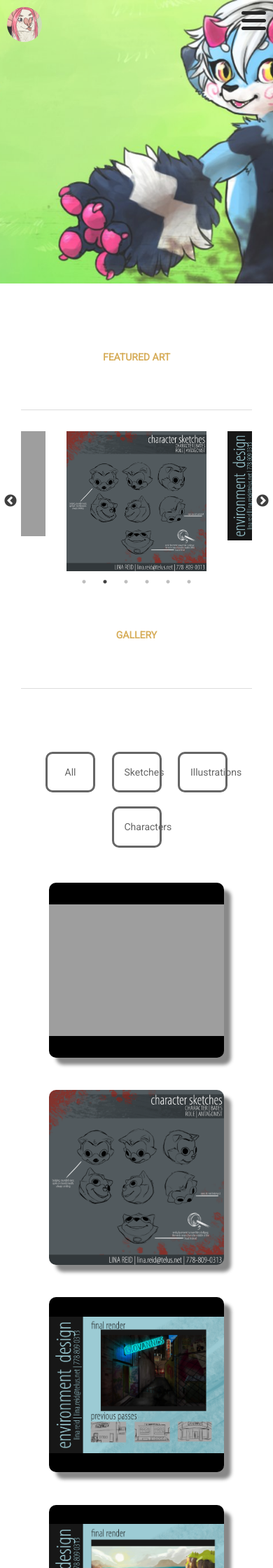
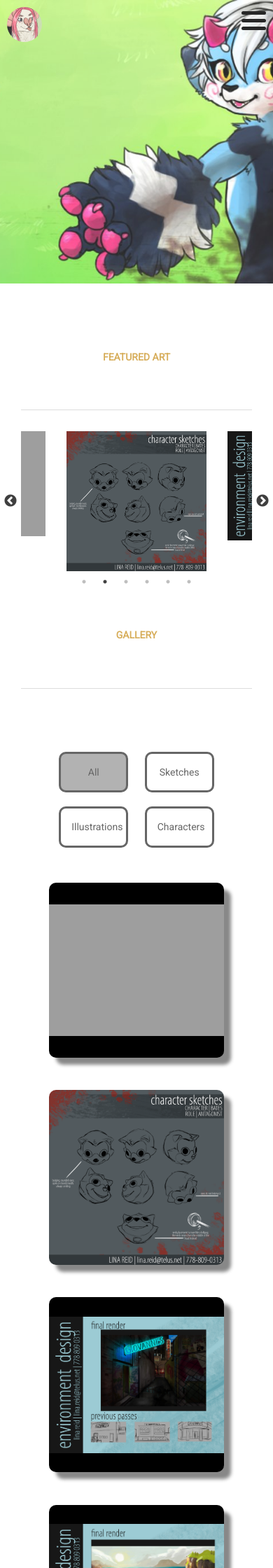
Before and after one commit to MilkSage/milksage.github.io, a Jekyll site: the page built from gallery.html, in a window 390 px wide. Shown: the top 2240 px of the page at 70% size. Built offline with Jekyll 4.4.1, drawn with Linux system fonts in a browser that asks for light colours; nearby versions of some CDN libraries.

Commit message:
added filtering

```diff
--- a/_data/settings.yml
+++ b/_data/settings.yml
@@ -71,7 +71,7 @@
 projects:
 - {name: 'Elliot Reference Sheet (Full) 2017', category: 'characters', folder: 'elliot', description: 'An updated ref from the previously uploaded not too long ago. All the information is the same, and relative stuff, with newly added color swatch, expressions, and a render with detail.'}
 - {name: 'Bates Head', category: 'sketches', folder: 'bates', description: 'Quia voluptas sit aspernatur aut odit aut fugit, sed quia consequuntur magni dolores eos qui ratione voluptatem sequi nesciunt.'}
-- {name: 'Exterior - Giovanni&#39;s', category: 'characters', folder: 'env2', description: 'An exterior drawing of something kind of Tir and Stolerish. Gritty section of the city, back door kind of thing to some grody club or bar.'}
+- {name: 'Exterior - Giovanni&#39;s', category: 'illustrations', folder: 'env2', description: 'An exterior drawing of something kind of Tir and Stolerish. Gritty section of the city, back door kind of thing to some grody club or bar.'}
 - {name: 'Exterior - Ocean', category: 'illustrations', folder: 'env1', description: 'I wanted to fix this and make some more beach, as it looks a little awkward, but overall I think it looks decent. It kind of looks like LoZ&#58; Wind Waker style or something because the colors are so bright.'}
 - {name: 'Bunko', category: 'characters', folder: 'bunko', description: 'Something I did for school. Thought I would share it here too since It turned out decently.'}
 - {name: 'Bates Ref 2017', category: 'characters', folder: 'bates2', description: 'I started working on Bates in 2015, and haven&#39;t uploaded anything to do with him yet. It&#39;s been kept relatively secret until I knew what to do with him. Maybe I will share some more information on him soon, but basically he exists in a semi surrealist universe in a circus - amusement park style place.'}
--- a/_includes/gallery.html
+++ b/_includes/gallery.html
@@ -1,6 +1,6 @@
 <section>
   <div class="container">
-  <div class="block-media-container">
+  <div class="block-media-container gallerycarousel">
     {{ site.data.settings.featuredTitle }}
     <div class="block-media">
       <div class="carousel-images slider-nav">
@@ -19,14 +19,14 @@
   </div>
   <div class="galleryContainer">
     <div class="buttonSection">
-      <div class="all filterbutton" id="all" onclick="showAll()">All</div>
-      <div class="filterbutton" onclick="showSketches()">Sketches</div>
-      <div class="filterbutton" onclick="showIllustrations()">Illustrations</div>
-      <div class="filterbutton" onclick="showCharacters()">Characters</div>
+      <div class="all filterbutton selected" id="all" onclick="showAll()">All</div>
+      <div class="showSketches filterbutton" onclick="showSketches()">Sketches</div>
+      <div class="showIllustrations filterbutton" onclick="showIllustrations()">Illustrations</div>
+      <div class="showCharacters filterbutton" onclick="showCharacters()">Characters</div>
     </div>
     {% for project in site.data.settings.projects %}
-    <a data-lightbox="image-1" id="gallery" class="{{ project.category }}" href="{{ site.github.url }}/assets/img/Home/{{ project.folder }}/thumb.png">
-      <div class="gallery" style="background-image: url({{ site.github.url }}/assets/img/Home/{{ project.folder }}/thumb.png)">
+    <a data-lightbox="{{ project.category }}" id="gallery" class="{{ project.category }}" href="{{ site.github.url }}/assets/img/Home/{{ project.folder }}/thumb.png">
+      <div class="gallery {{ project.category }}" style="background-image: url({{ site.github.url }}/assets/img/Home/{{ project.folder }}/thumb.png)">
       </div>
     </a>
     {% endfor %}
--- a/assets/css/3-sections/_gallery.sass
+++ b/assets/css/3-sections/_gallery.sass
@@ -1,3 +1,7 @@
+.block-media-container
+  z-index: 0
+  position: relative
+  padding: 30px
 .galary-block-text
   display: none
 .galleryContainer
@@ -32,10 +36,10 @@
   transition: all ease .5s
 .filterbutton:hover
   background-color: rgba(0,0,0,0.2)
-  -webkit-transition: all ease .5s
-  -moz-transition: all ease .5s
-  -o-transition: all ease .5s
-  transition: all ease .5s
+  -webkit-transition: all ease-in-out .5s
+  -moz-transition: all ease-in-out .5s
+  -o-transition: all ease-in-out .5s
+  transition: all ease-in-out .5s
 .selected
   background-color: rgba(0,0,0,0.3)
   -webkit-transition: all ease .5s
@@ -43,4 +47,18 @@
   -o-transition: all ease .5s
   transition: all ease .5s
 .filterOut
+  opacity: 0
+  z-index: -999999
+  -webkit-transition: all ease-in-out .5s
+  -moz-transition: all ease-in-out .5s
+  -o-transition: all ease-in-out .5s
+  transition: all ease-in-out .5s
+.filterOut::after
   display: none
+@media screen and (max-width: 900px)
+  .filterbutton
+    width: 18%
+    -webkit-transition: all ease .5s
+    -moz-transition: all ease .5s
+    -o-transition: all ease .5s
+    transition: all ease .5s
```
Also changed, not shown: other parts of _includes/gallery.html (+21 -9 lines).
